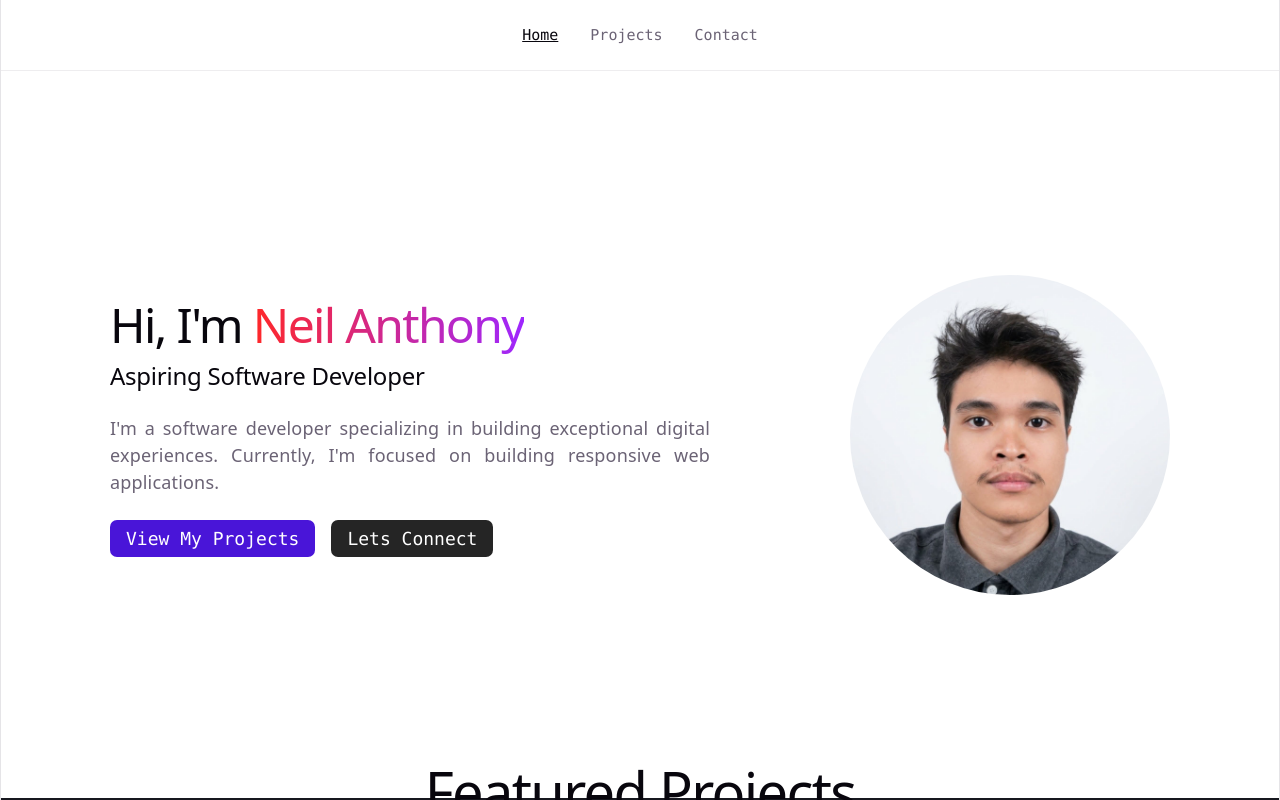
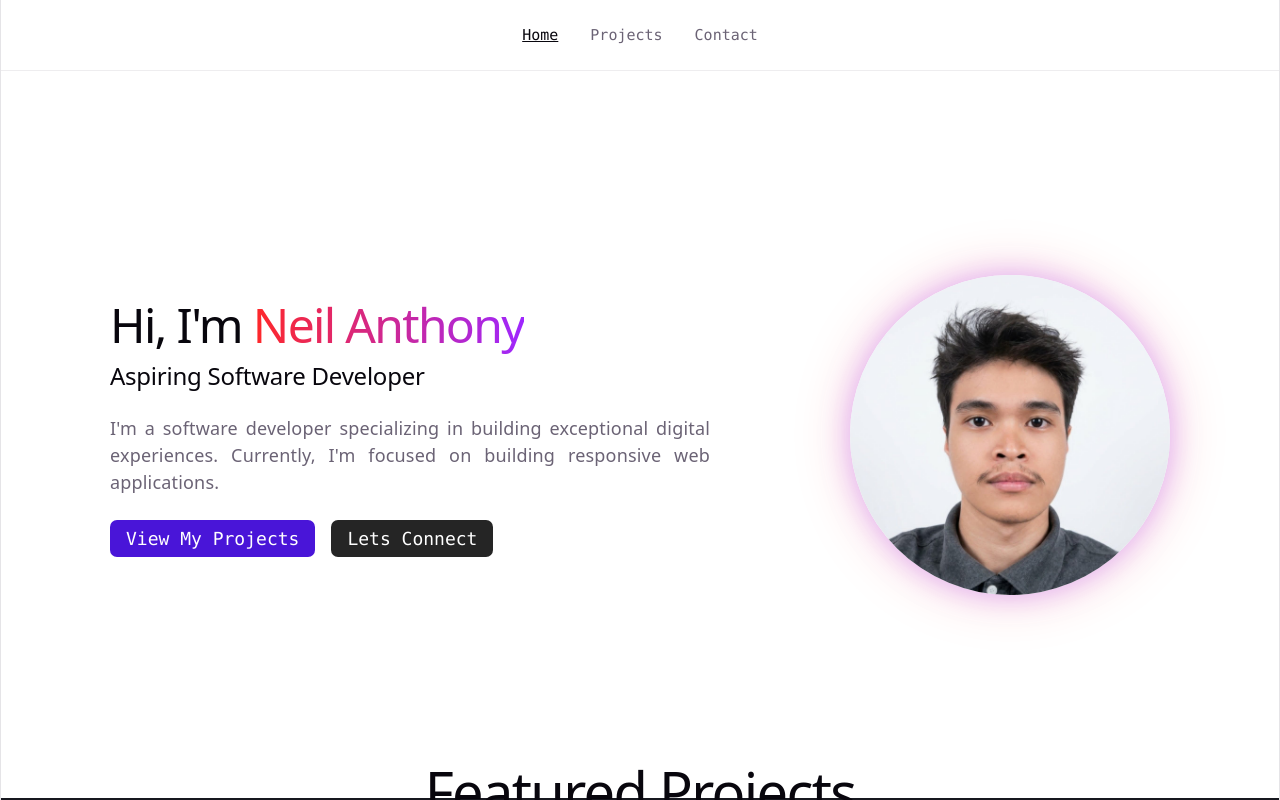
Before and after one commit to zzzeit/my-portfolio, a React (Vite) app: page / in a window 1280 px wide. Shown: the top 800 px of the page. Built offline with nearby package versions, Linux system fonts and the light colour scheme.

Commit message:
variable adjustments
-header blur
-color shadow for profile

```diff
--- a/src/components/Header.css
+++ b/src/components/Header.css
@@ -5,7 +5,7 @@
     height: 70px;
     background-color: color-mix(in srgb, var(--bg) 72%, transparent);
     border-bottom: 1px solid color-mix(in srgb, var(--border) 65%, transparent);
-    backdrop-filter: blur(10px);
+    backdrop-filter: blur(70px);
     -webkit-backdrop-filter: blur(10px);
     position: sticky;
     top: 0;
--- a/src/components/Home.css
+++ b/src/components/Home.css
@@ -61,4 +61,6 @@
     aspect-ratio: 1 / 1;
     object-fit: cover;
     border-radius: 50%;
+
+    box-shadow: 0 0 30px rgba(158,39,255,0.35), 0 0 60px rgba(255,40,40,0.18);
 }
```
